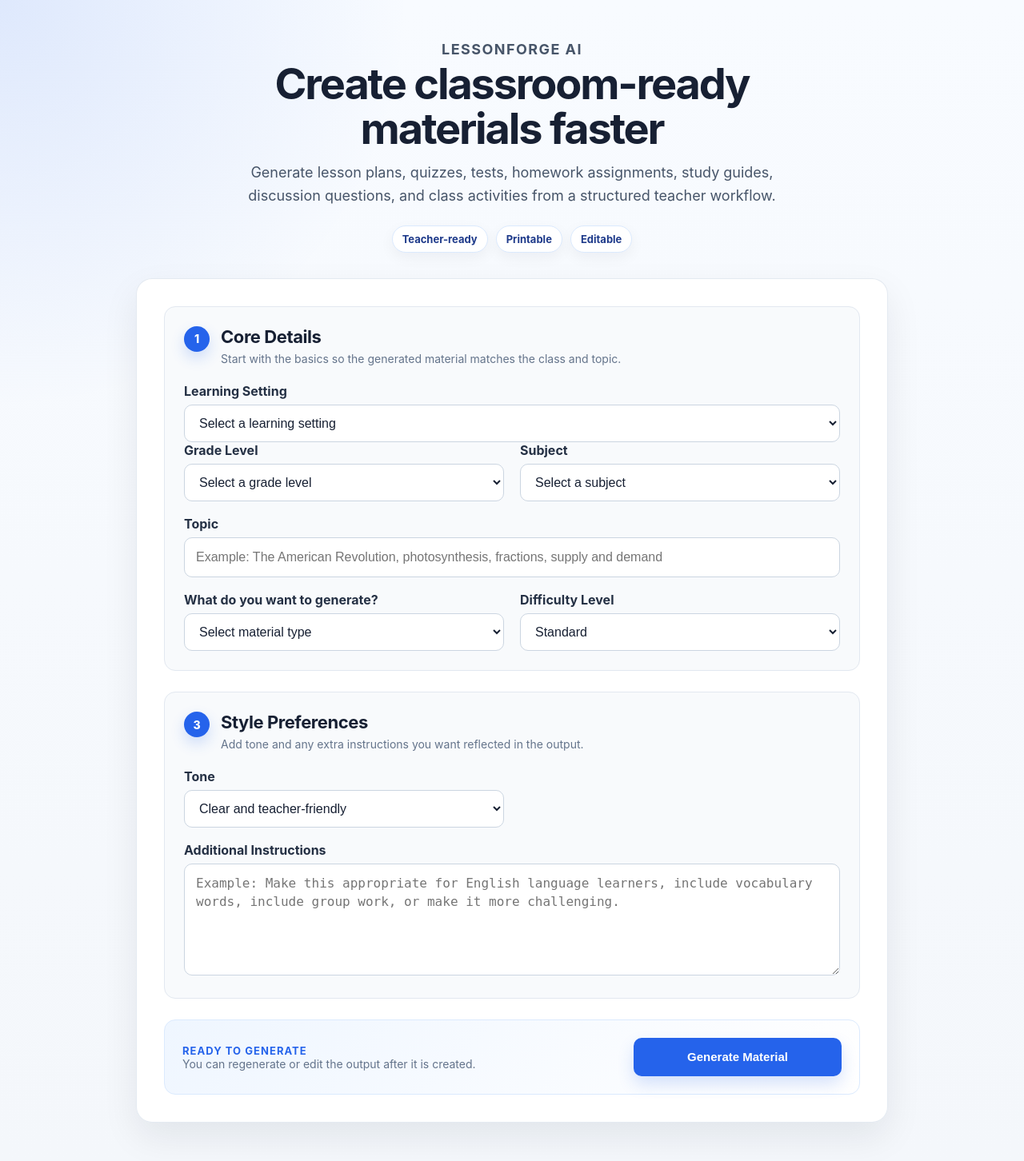
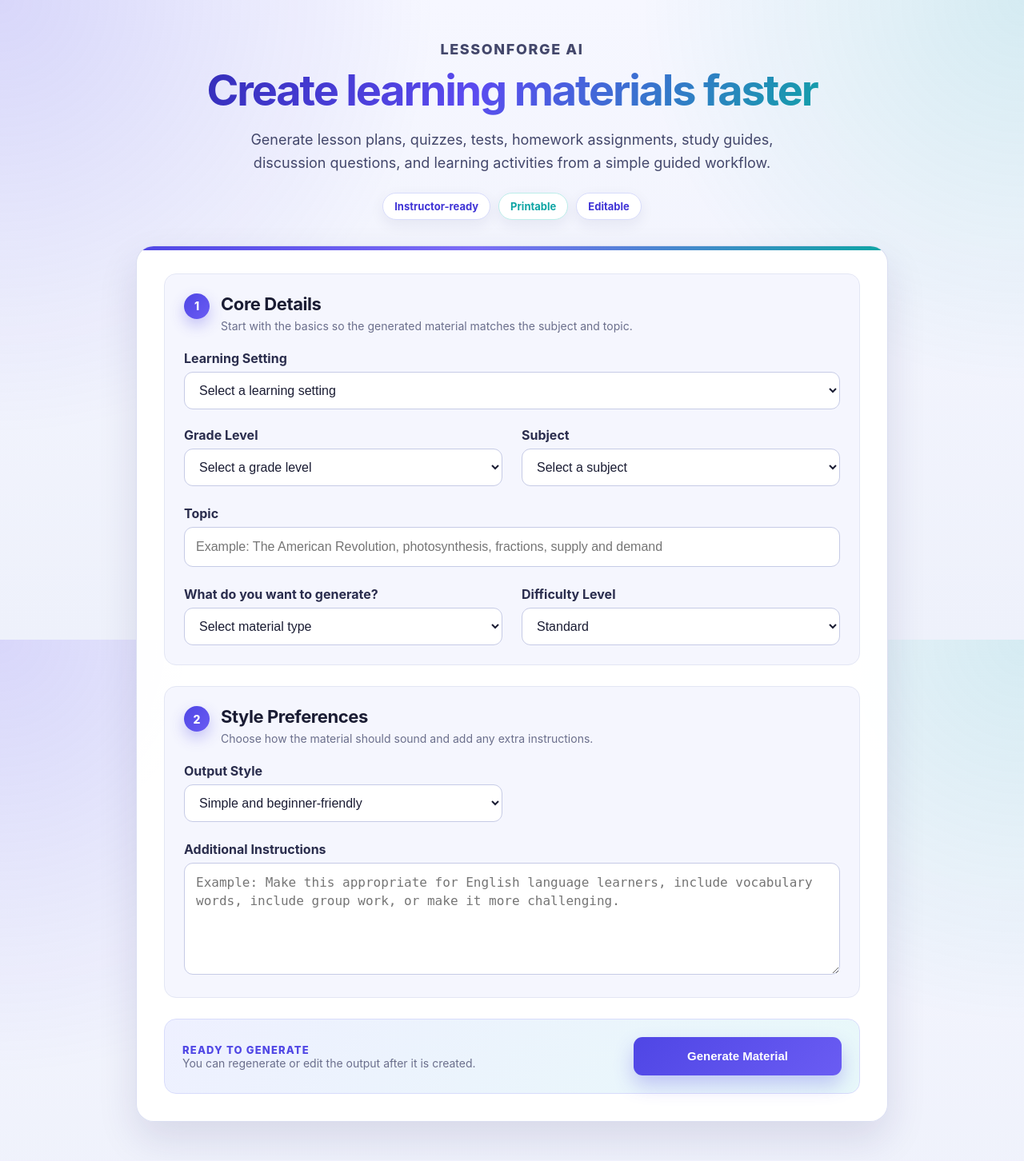
Before and after one commit to ravibkjoshi/lesson-forge-ai, a Flask app: page / in a window 1280 px wide. Shown: the whole page at 80% size. After the commit the page ends 1430 px from the top, so only its background shows below. Run offline with Flask 3, Linux system fonts and the light colour scheme.

Commit message:
Add UI changes and CSS changes

```diff
--- a/static/styles.css
+++ b/static/styles.css
@@ -1,22 +1,31 @@
 /* Base layout */
 :root {
-  --bg: #f4f7fb;
+  /* Surfaces & neutrals */
+  --bg: #eef1fb;
   --surface: #ffffff;
-  --surface-soft: #f8fafc;
-  --border: #e2e8f0;
-  --border-strong: #cbd5e1;
-  --text: #172033;
-  --muted: #64748b;
-  --muted-dark: #475569;
-  --primary: #2563eb;
-  --primary-dark: #1d4ed8;
-  --primary-soft: #eff6ff;
-  --success-soft: #ecfdf5;
-  --shadow: 0 18px 45px rgba(15, 23, 42, 0.08);
-  --shadow-soft: 0 8px 24px rgba(15, 23, 42, 0.06);
-  --radius-lg: 20px;
-  --radius-md: 14px;
-  --radius-sm: 10px;
+  --surface-soft: #f5f6fe;
+  --border: #e3e6f4;
+  --border-strong: #c6cbe6;
+  --text: #1a1c33;
+  --muted: #6b6f8c;
+  --muted-dark: #43476b;
+
+  /* Brand: deep indigo primary + violet depth */
+  --primary: #4f46e5;
+  --primary-dark: #3f33d6;
+  --primary-soft: #eef0ff;
+
+  /* Accent: teal for vibrancy without being loud */
+  --accent: #0ea5a4;
+  --accent-soft: #e6fbf8;
+
+  --success-soft: #e9fbf2;
+
+  --shadow: 0 22px 50px rgba(33, 26, 92, 0.12);
+  --shadow-soft: 0 10px 28px rgba(33, 26, 92, 0.09);
+  --radius-lg: 22px;
+  --radius-md: 15px;
+  --radius-sm: 11px;
 }
 
 * {
@@ -27,8 +36,10 @@ body {
   margin: 0;
   font-family: Inter, ui-sans-serif, system-ui, -apple-system, BlinkMacSystemFont, "Segoe UI", Arial, sans-serif;
   background:
-    radial-gradient(circle at top left, rgba(37, 99, 235, 0.12), transparent 32rem),
-    linear-gradient(180deg, #f8fbff 0%, var(--bg) 100%);
+    radial-gradient(circle at top left, rgba(79, 70, 229, 0.18), transparent 34rem),
+    radial-gradient(circle at top right, rgba(14, 165, 164, 0.14), transparent 30rem),
+    linear-gradient(180deg, #f6f7ff 0%, var(--bg) 100%);
+  background-attachment: fixed;
   color: var(--text);
 }
 
@@ -49,16 +60,21 @@ body {
   margin: 0 0 8px;
   color: var(--primary);
   font-size: 13px;
-  font-weight: 700;
-  letter-spacing: 0.08em;
+  font-weight: 800;
+  letter-spacing: 0.09em;
   text-transform: uppercase;
 }
 
 .hero h1 {
   margin: 0 0 12px;
+  padding: 0.08em 0.04em;
   font-size: clamp(34px, 6vw, 54px);
-  line-height: 1.05;
+  line-height: 1.18;
   letter-spacing: -0.04em;
+  background: linear-gradient(120deg, #312bb5 0%, #5b4bf0 45%, #0ea5a4 100%);
+  -webkit-background-clip: text;
+  background-clip: text;
+  color: transparent;
 }
 
 .hero p {
@@ -71,11 +87,21 @@ body {
 
 /* Cards */
 .form-card {
-  background: rgba(255, 255, 255, 0.96);
+  position: relative;
+  background: rgba(255, 255, 255, 0.97);
   padding: 34px;
-  border: 1px solid rgba(226, 232, 240, 0.9);
+  border: 1px solid rgba(214, 219, 240, 0.9);
   border-radius: var(--radius-lg);
   box-shadow: var(--shadow);
+  overflow: hidden;
+}
+
+.form-card::before {
+  content: "";
+  position: absolute;
+  inset: 0 0 auto 0;
+  height: 5px;
+  background: linear-gradient(90deg, #4f46e5, #7c6cf6 45%, #0ea5a4);
 }
 
 .result-card {
@@ -112,7 +138,7 @@ label {
   margin-top: 18px;
   margin-bottom: 7px;
   font-weight: 700;
-  color: #243044;
+  color: #2a2d4d;
 }
 
 input,
@@ -168,32 +200,38 @@ button:hover,
 
 button {
   width: 100%;
-  background: var(--primary);
+  background: linear-gradient(135deg, var(--primary), #6a5cf3);
   color: #ffffff;
-  box-shadow: 0 10px 20px rgba(37, 99, 235, 0.18);
+  box-shadow: 0 12px 24px rgba(79, 70, 229, 0.28);
 }
 
 button:hover {
-  background: var(--primary-dark);
+  filter: brightness(1.05);
+  box-shadow: 0 16px 30px rgba(79, 70, 229, 0.34);
+}
+
+button:active {
+  transform: translateY(0);
 }
 
 .button-primary {
-  background: var(--primary);
+  background: linear-gradient(135deg, var(--primary), #6a5cf3);
   color: #ffffff;
 }
 
 .button-secondary,
 .secondary-button {
   background: #ffffff;
-  color: #1e293b;
+  color: #312bb5;
   border: 1px solid var(--border-strong);
   box-shadow: none;
 }
 
 .button-secondary:hover,
 .secondary-button:hover {
-  background: var(--surface-soft);
-  border-color: #94a3b8;
+  background: var(--primary-soft);
+  border-color: var(--primary);
+  color: var(--primary-dark);
 }
 
 /* Result overview */
@@ -482,14 +534,19 @@ button:hover {
 }
 
 .hero-badges span {
-  padding: 8px 12px;
+  padding: 8px 14px;
   background: #ffffff;
-  border: 1px solid #dbeafe;
+  border: 1px solid #d8dcfb;
   border-radius: 999px;
-  color: #1e3a8a;
+  color: var(--primary-dark);
   font-size: 13px;
   font-weight: 700;
-  box-shadow: 0 6px 18px rgba(15, 23, 42, 0.05);
+  box-shadow: 0 6px 18px rgba(33, 26, 92, 0.07);
+}
+
+.hero-badges span:nth-child(2) {
+  color: var(--accent);
+  border-color: #bdeeea;
 }
 
 .material-form {
@@ -501,13 +558,19 @@ button:hover {
 .form-section {
   margin-bottom: 0;
   padding: 24px;
-  border: 1px solid var(--border, #e2e8f0);
-  border-radius: var(--radius-md, 14px);
-  background: var(--surface-soft, #f8fafc);
+  border: 1px solid var(--border, #e3e6f4);
+  border-radius: var(--radius-md, 15px);
+  background: var(--surface-soft, #f5f6fe);
+  transition: border-color 0.15s ease, box-shadow 0.15s ease;
+}
+
+.form-section:hover {
+  border-color: #c6cbe6;
+  box-shadow: var(--shadow-soft);
 }
 
 .form-section:last-of-type {
-  border-bottom: 1px solid var(--border, #e2e8f0);
+  border-bottom: 1px solid var(--border, #e3e6f4);
 }
 
 .section-header {
@@ -524,11 +587,11 @@ button:hover {
   min-width: 32px;
   height: 32px;
   border-radius: 999px;
-  background: var(--primary, #2563eb);
+  background: linear-gradient(135deg, var(--primary, #4f46e5), #6a5cf3);
   color: #ffffff;
   font-size: 14px;
   font-weight: 800;
-  box-shadow: 0 8px 18px rgba(37, 99, 235, 0.2);
+  box-shadow: 0 8px 18px rgba(79, 70, 229, 0.3);
 }
 
 .section-header h2 {
@@ -542,7 +605,14 @@ button:hover {
 .form-grid {
   display: grid;
   grid-template-columns: repeat(2, minmax(0, 1fr));
-  gap: 18px 20px;
+  gap: 24px 24px;
+}
+.form-section > .field {
+  margin-bottom: 22px;
+}
+
+.form-section > .field:last-child {
+  margin-bottom: 0;
 }
 
 .field {
@@ -567,9 +637,9 @@ button:hover {
   align-items: center;
   gap: 18px;
   padding: 22px;
-  border: 1px solid #dbeafe;
-  border-radius: var(--radius-md, 14px);
-  background: linear-gradient(135deg, var(--primary-soft, #eff6ff), #ffffff);
+  border: 1px solid #d8dcfb;
+  border-radius: var(--radius-md, 15px);
+  background: linear-gradient(135deg, var(--primary-soft, #eef0ff), var(--accent-soft, #e6fbf8) 130%);
 }
 
 .submit-bar p {
@@ -577,7 +647,7 @@ button:hover {
 }
 
 .submit-helper {
-  color: var(--muted, #64748b);
+  color: var(--muted, #6b6f8c);
   font-size: 14px;
   margin-top: 4px;
 }
--- a/templates/index.html
+++ b/templates/index.html
@@ -10,14 +10,14 @@
   <main class="page-container">
     <section class="hero app-hero">
       <p class="eyebrow">LessonForge AI</p>
-      <h1>Create classroom-ready materials faster</h1>
+    <h1>Create learning materials faster</h1>
       <p>
        Generate lesson plans, quizzes, tests, homework assignments, study guides,
-        discussion questions, and class activities from a structured teacher workflow.
+discussion questions, and learning activities from a simple guided workflow.
       </p>
 
       <div class="hero-badges">
-        <span>Teacher-ready</span>
+        <span>Instructor-ready</span>
         <span>Printable</span>
         <span>Editable</span>
       </div>
@@ -33,7 +33,7 @@
             <div>
               <h2>Core Details</h2>
               <p class="helper-text">
-                Start with the basics so the generated material matches the class and topic.
+                Start with the basics so the generated material matches the subject and topic.
               </p>
             </div>
           </div>
@@ -346,21 +346,21 @@
         <!-- Style preferences: always visible -->
         <div class="form-section">
   <div class="section-header">
-            <span class="step-pill">3</span>
+    <span class="step-pill" id="style-step-pill">2</span>
     <div>
       <h2>Style Preferences</h2>
       <p class="helper-text">
-                Add tone and any extra instructions you want reflected in the output.
+        Choose how the material should sound and add any extra instructions.
       </p>
     </div>
   </div>
 
           <div class="form-grid">
             <div class="field">
-              <label for="tone">Tone</label>
+         <label for="tone">Output Style</label>
 <select id="tone" name="tone">
-                <option value="Clear and teacher-friendly">Clear and teacher-friendly</option>
   <option value="Simple and beginner-friendly">Simple and beginner-friendly</option>
+  <option value="Clear and practical">Clear and practical</option>
   <option value="Academic">Academic</option>
   <option value="Engaging and interactive">Engaging and interactive</option>
 </select>
@@ -407,6 +407,7 @@
     const essayQuestionOption = document.getElementById("essay-question-option");
     const essayCountInput = document.getElementById("essay_count");
     const essayCountWrapper = document.getElementById("essay-count-wrapper");
+    const styleStepPill = document.getElementById("style-step-pill");
 
     function hideAllDynamicSections() {
       lessonPlanFields.style.display = "none";
@@ -470,23 +471,31 @@
     "Homework Assignment",
   ];
 
+  let hasDynamicStep = false;
+
   if (materialType === "Lesson Plan") {
     lessonPlanFields.style.display = "block";
     classTimeField.style.display = "block";
+    hasDynamicStep = true;
   }
 
   if (assessmentTypes.includes(materialType)) {
     assessmentFields.style.display = "block";
+    hasDynamicStep = true;
   }
 
   if (materialType === "Class Activity") {
     activityFields.style.display = "block";
     classTimeField.style.display = "block";
+    hasDynamicStep = true;
   }
 
   if (materialType === "Discussion Questions") {
     discussionFields.style.display = "block";
+    hasDynamicStep = true;
   }
+
+  styleStepPill.textContent = hasDynamicStep ? "3" : "2";
 }
 
     materialTypeSelect.addEventListener("change", toggleFormSections);
```
Also changed, not shown: other parts of static/styles.css (+40 -19 lines). Lines whose indentation alone changed are shown as unchanged.
